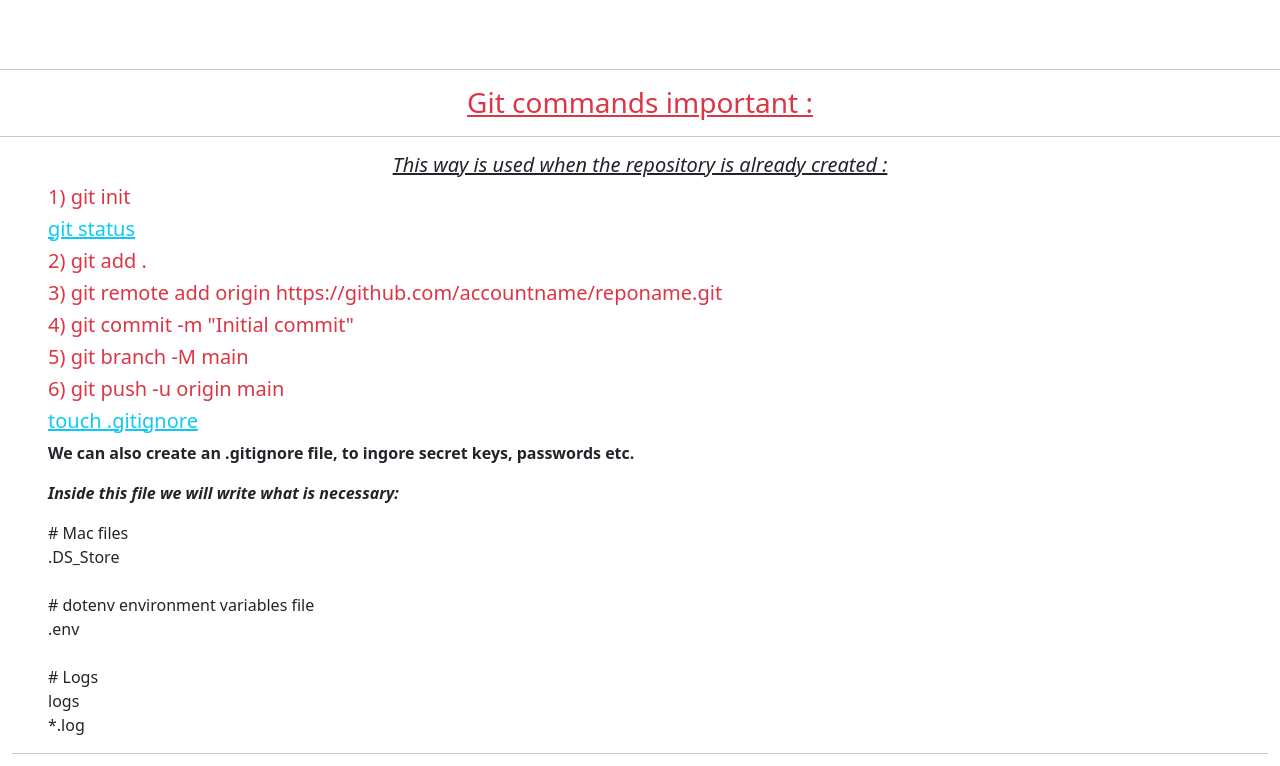
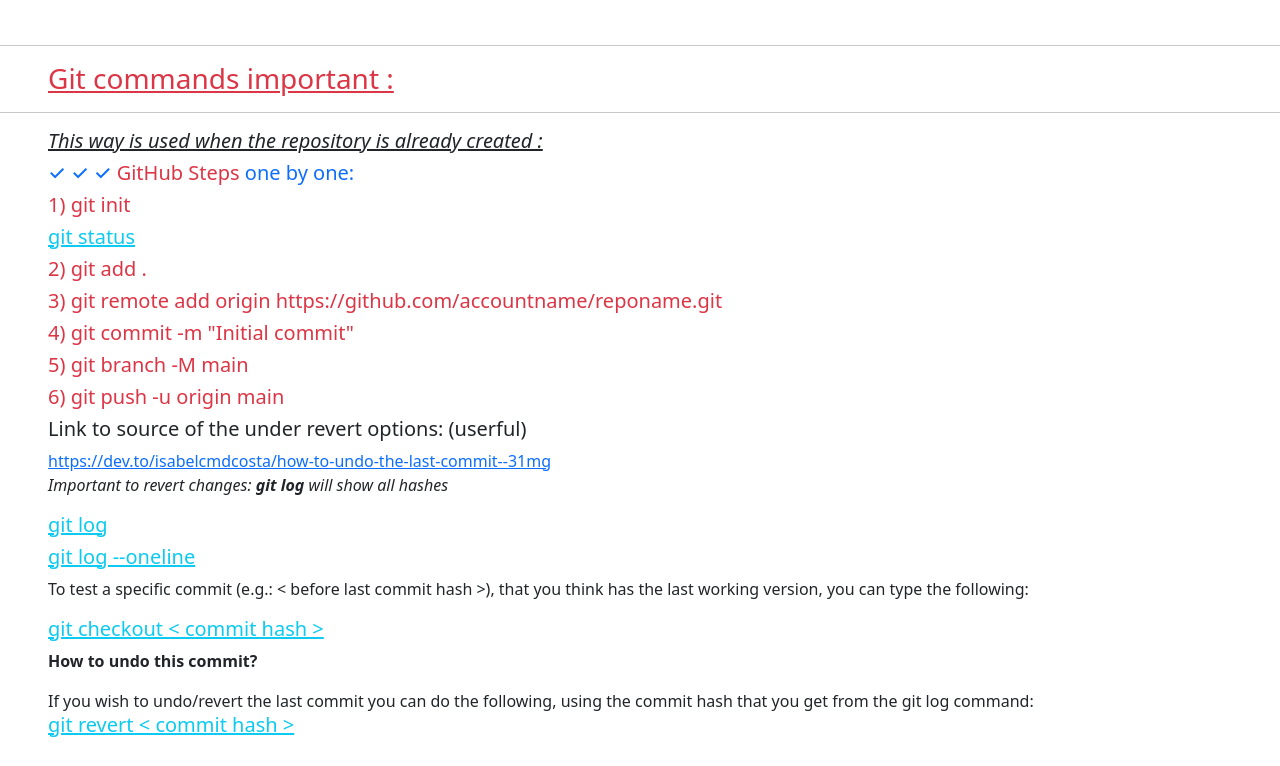
Before and after one commit to dragancodesign/bootstrap-5-sample, a plain HTML site: page index.html in a window 1280 px wide. Shown: the part 75-841 px from the top of the page. Drawn offline with Linux system fonts and the light colour scheme; files whose address does not match are found by name.

Commit message:
Added GitHub commands in source.txt file

```diff
--- a/index.html
+++ b/index.html
@@ -50,7 +50,7 @@
                     <li class="nav-item"><a href="#forms" class="nav-link">Forms</a></li>
                     <li class="nav-item"><a href="#cards" class="nav-link">Cards</a></li>
                     <li class="nav-item"><a href="#carousel" class="nav-link">Carousel</a></li>
-                    <li class="nav-item"><a href="#" class="nav-link">Blog</a></li>
+                    <!-- <li class="nav-item"><a href="#" class="nav-link">Blog</a></li> -->
 
                     <!-- <li class="nav-item"><a href="#" class="nav-link">About</a></li> -->
 
@@ -81,7 +81,7 @@
                         </ul>
                     </li> -->
 
-                    <li class="nav-item"><a href="#" class="nav-link">Contact</a></li>
+                    <!-- <li class="nav-item"><a href="#" class="nav-link">Contact</a></li> -->
                 </ul>
             </div>
 
@@ -93,12 +93,13 @@
     <br><br>
 
     <hr>
-    <h3 class="text-danger mx-5 text-center text-decoration-underline">Git commands important :</h3>
+    <h3 class="text-danger mx-5 text-decoration-underline">Git commands important :</h3>
     <hr>
     <div class="container-fluid g-5">
-        <h5 class="text-center fst-italic text-decoration-underline">This way is used when the repository is already
+        <h5 class="fst-italic text-decoration-underline">This way is used when the repository is already
             created :</h5>
 
+        <h5 class="text-primary"> ✓ ✓ ✓ <span class="text-danger"> GitHub Steps </span>one by one:</h5>
         <h5 class="text-danger">1) git init</h5>
         <h5 class="text-info text-decoration-underline">git status</h5>
         <h5 class="text-danger">2) git add .</h5>
@@ -106,6 +107,23 @@
         <h5 class="text-danger">4) git commit -m "Initial commit"</h5>
         <h5 class="text-danger">5) git branch -M main</h5>
         <h5 class="text-danger">6) git push -u origin main</h5>
+
+        <h5>Link to source of the under revert options: (userful) </h5>
+        <a href="https://dev.to/isabelcmdcosta/how-to-undo-the-last-commit--31mg">https://dev.to/isabelcmdcosta/how-to-undo-the-last-commit--31mg</a>
+        <p class="fst-italic">Important to revert changes: <span class="fw-bold">git log</span> will show all hashes</p>
+        <h5 class="text-info text-decoration-underline">git log</h5>
+        <h5 class="text-info text-decoration-underline">git log --oneline</h5>
+        <p>To test a specific commit (e.g.: < before last commit hash >), that you think has the last working version, you can type the following:</p>
+        <h5 class="text-info text-decoration-underline">git checkout < commit hash ></h5>
+
+        <p class="fw-bold">How to undo this commit?</p>
+
+        If you wish to undo/revert the last commit you can do the following, using the commit hash that you get from the git log command:
+
+        <h5 class="text-info text-decoration-underline">git revert < commit hash ></h5>
+
+        <br>
+        <h5 class="fw-bold">Create .gitignore file :</h5>
         <h5 class=" text-decoration-underline text-info">touch .gitignore</h5>
         <p class="fw-bold">We can also create an .gitignore file, to ingore secret keys, passwords etc.</p>
         <p class="fw-bold fst-italic">Inside this file we will write what is necessary:</p>
```
Also changed, not shown: source.txt, 1 other file.
